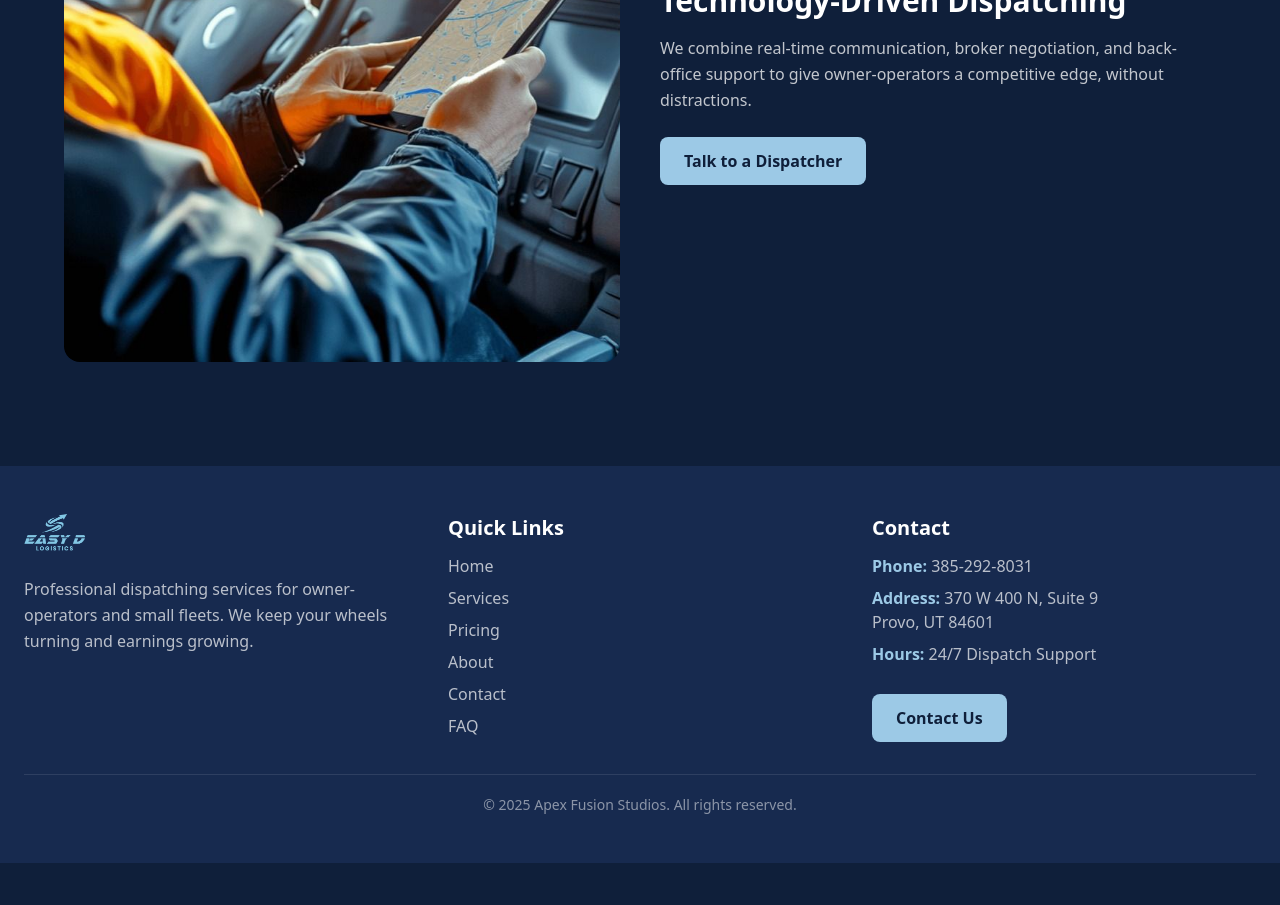
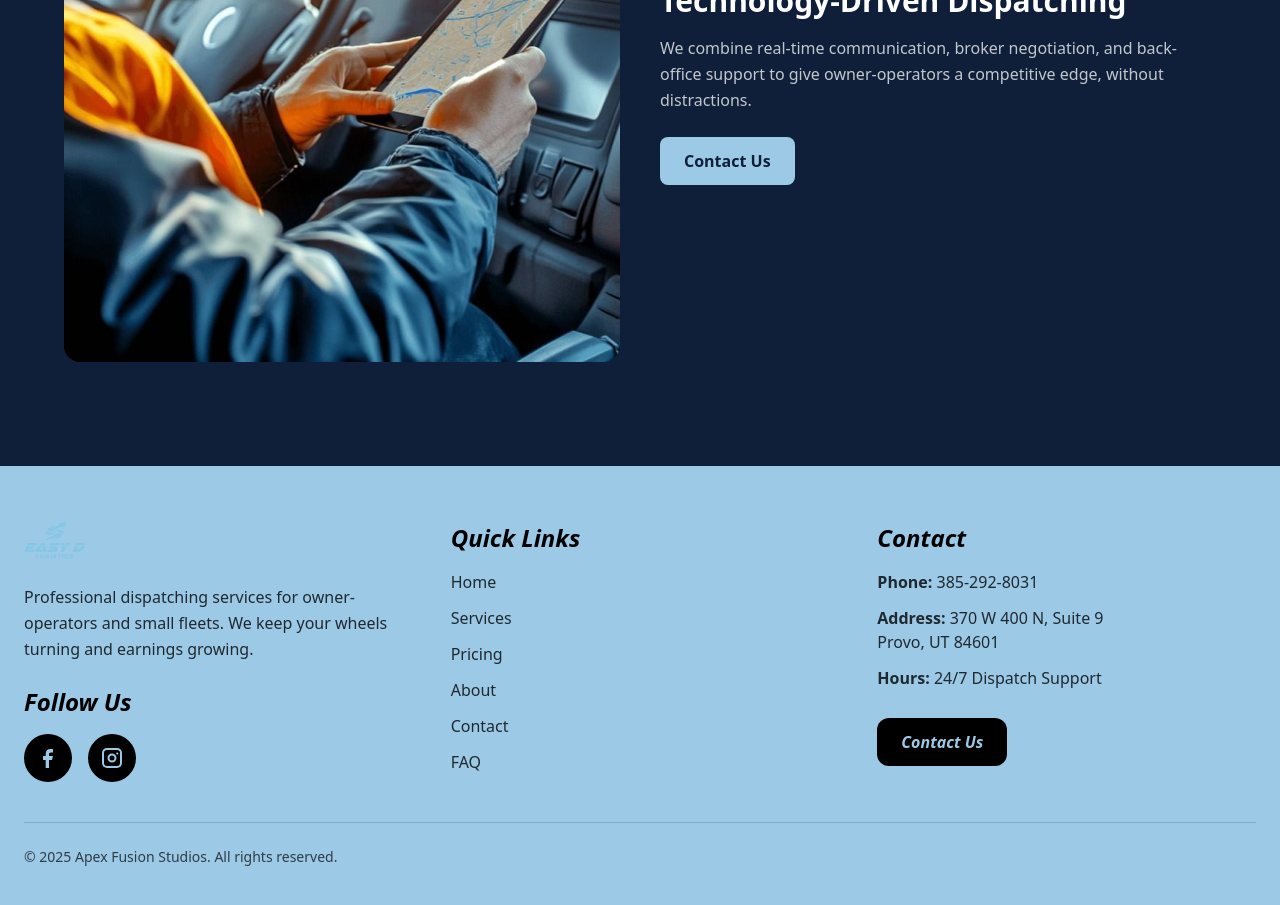
Before and after one commit to alexbritop24/easy-d-logistics, a React (Vite) app: page /services in a window 1280 px wide. Shown: the part 1200-2105 px from the top of the page. Before the commit the page ends 2063 px from the top, so only its background shows below. Built offline with nearby package versions, Linux system fonts and the light colour scheme; no server answers.

Commit message:
Added social media icons to footer

```diff
--- a/src/components/Footer.jsx
+++ b/src/components/Footer.jsx
@@ -2,13 +2,13 @@
 
 export default function Footer() {
   return (
-    <footer className="bg-[var(--color-primary-softer)] text-white mt-12">
-      <div className="max-w-7xl mx-auto px-6 py-10 md:py-12">
-        <div className="grid grid-cols-1 md:grid-cols-3 gap-8 md:gap-10">
+    <footer className="bg-[var(--color-accent)] text-black mt-12">
+      <div className="max-w-7xl mx-auto px-6 py-12 md:py-14">
+        <div className="grid grid-cols-1 md:grid-cols-3 gap-10 md:gap-12 items-start">
 
           {/* Branding */}
           <div>
-            <a href="/" className="inline-flex items-center gap-3">
+            <a href="/" className="inline-flex items-center">
               <img
                 src="/easy-d-logo-navbar.png"
                 alt="Easy D Logistics"
@@ -17,72 +17,96 @@ export default function Footer() {
               />
             </a>
 
-            <p className="mt-4 text-sm md:text-base text-white/70 leading-relaxed">
+            <p className="mt-4 text-sm md:text-base text-black/80 leading-relaxed max-w-sm">
               Professional dispatching services for owner-operators and small fleets.
               We keep your wheels turning and earnings growing.
             </p>
+
+            {/* Socials */}
+            <div className="mt-6">
+              <h3 className="text-xl md:text-2xl font-extrabold italic mb-4">
+                Follow Us
+              </h3>
+
+              <div className="flex items-center gap-4">
+
+                {/* Facebook */}
+                <a
+                  href="https://www.facebook.com/profile.php?id=61587555931236"
+                  target="_blank"
+                  rel="noopener noreferrer"
+                  aria-label="Facebook"
+                  className="w-12 h-12 rounded-full bg-black text-[var(--color-accent)] flex items-center justify-center transition hover:scale-105 hover:opacity-90"
+                >
+                  <svg
+                    xmlns="http://www.w3.org/2000/svg"
+                    viewBox="0 0 24 24"
+                    fill="currentColor"
+                    className="w-6 h-6"
+                  >
+                    <path d="M13 22v-8h3l1-4h-4V8.5c0-1.2.4-2 2.1-2H17V3.1c-.3 0-1.4-.1-2.7-.1-2.7 0-4.6 1.6-4.6 4.7V10H7v4h2.7v8H13z" />
+                  </svg>
+                </a>
+
+                {/* Instagram */}
+                <a
+                  href="https://www.instagram.com/easydlogistics/"
+                  target="_blank"
+                  rel="noopener noreferrer"
+                  aria-label="Instagram"
+                  className="w-12 h-12 rounded-full bg-black text-[var(--color-accent)] flex items-center justify-center transition hover:scale-105 hover:opacity-90"
+                >
+                  <svg
+                    xmlns="http://www.w3.org/2000/svg"
+                    viewBox="0 0 24 24"
+                    fill="currentColor"
+                    className="w-6 h-6"
+                  >
+                    <path d="M7 2h10a5 5 0 0 1 5 5v10a5 5 0 0 1-5 5H7a5 5 0 0 1-5-5V7a5 5 0 0 1 5-5zm0 2a3 3 0 0 0-3 3v10a3 3 0 0 0 3 3h10a3 3 0 0 0 3-3V7a3 3 0 0 0-3-3H7zm5 3.5A4.5 4.5 0 1 1 7.5 12 4.5 4.5 0 0 1 12 7.5zm0 2A2.5 2.5 0 1 0 14.5 12 2.5 2.5 0 0 0 12 9.5zm5.25-3.1a1.1 1.1 0 1 1-1.1 1.1 1.1 1.1 0 0 1 1.1-1.1z" />
+                  </svg>
+                </a>
+
+              </div>
+            </div>
           </div>
 
           {/* Quick Links */}
           <div>
-            <h3 className="text-lg md:text-xl font-bold mb-3">Quick Links</h3>
+            <h3 className="text-xl md:text-2xl font-extrabold italic mb-4">
+              Quick Links
+            </h3>
 
-            <ul className="grid grid-cols-2 md:grid-cols-1 gap-y-2 gap-x-6 text-sm md:text-base text-white/70">
-              <li>
-                <a href="/" className="hover:text-[var(--color-accent)] transition">
-                  Home
-                </a>
-              </li>
-              <li>
-                <a href="/services" className="hover:text-[var(--color-accent)] transition">
-                  Services
-                </a>
-              </li>
-              <li>
-                <a href="/pricing" className="hover:text-[var(--color-accent)] transition">
-                  Pricing
-                </a>
-              </li>
-              <li>
-                <a href="/about" className="hover:text-[var(--color-accent)] transition">
-                  About
-                </a>
-              </li>
-              <li>
-                <a href="/contact" className="hover:text-[var(--color-accent)] transition">
-                  Contact
-                </a>
-              </li>
-              <li>
-                <a href="/faq" className="hover:text-[var(--color-accent)] transition">
-                  FAQ
-                </a>
-              </li>
+            <ul className="grid grid-cols-2 md:grid-cols-1 gap-y-3 gap-x-6 text-sm md:text-base text-black/80 font-medium">
+              <li><a href="/" className="hover:opacity-70 transition">Home</a></li>
+              <li><a href="/services" className="hover:opacity-70 transition">Services</a></li>
+              <li><a href="/pricing" className="hover:opacity-70 transition">Pricing</a></li>
+              <li><a href="/about" className="hover:opacity-70 transition">About</a></li>
+              <li><a href="/contact" className="hover:opacity-70 transition">Contact</a></li>
+              <li><a href="/faq" className="hover:opacity-70 transition">FAQ</a></li>
             </ul>
           </div>
 
           {/* Contact + CTA */}
           <div>
-            <h3 className="text-lg md:text-xl font-bold mb-3">Contact</h3>
+            <h3 className="text-xl md:text-2xl font-extrabold italic mb-4">
+              Contact
+            </h3>
 
-            <ul className="space-y-2 text-sm md:text-base text-white/70 mb-5">
+            <ul className="space-y-3 text-sm md:text-base text-black/80 mb-6 font-medium">
               <li>
-                <span className="font-semibold text-[var(--color-accent)]">Phone:</span>{" "}
-                <a
-                  href="tel:+13852928031"
-                  className="hover:text-[var(--color-accent)] transition"
-                >
+                <span className="font-bold">Phone:</span>{" "}
+                <a href="tel:+13852928031" className="hover:opacity-70 transition">
                   385-292-8031
                 </a>
               </li>
 
               <li>
-                <span className="font-semibold text-[var(--color-accent)]">Address:</span>{" "}
+                <span className="font-bold">Address:</span>{" "}
                 <a
                   href="https://maps.google.com/?q=370+W+400+N+Suite+9+Provo+UT+84601"
                   target="_blank"
                   rel="noopener noreferrer"
-                  className="hover:text-[var(--color-accent)] transition"
+                  className="hover:opacity-70 transition"
                 >
                   370 W 400 N, Suite 9
                   <br />
@@ -91,32 +115,20 @@ export default function Footer() {
               </li>
 
               <li>
-                <span className="font-semibold text-[var(--color-accent)]">Hours:</span>{" "}
-                24/7 Dispatch Support
+                <span className="font-bold">Hours:</span> 24/7 Dispatch Support
               </li>
             </ul>
 
             <a
               href="/contact"
-              className="
-                inline-block
-                mt-2
-                px-6
-                py-3
-                rounded-lg
-                font-semibold
-                bg-[var(--color-accent)]
-                text-[var(--color-primary)]
-                transition
-                hover:opacity-90
-              "
+              className="inline-block mt-1 px-6 py-3 rounded-xl font-bold italic bg-black text-[var(--color-accent)] transition hover:opacity-90"
             >
               Contact Us
             </a>
           </div>
         </div>
 
-        <div className="mt-8 border-t border-white/10 pt-5 text-center text-xs md:text-sm text-white/50">
+        <div className="mt-10 border-t border-black/15 pt-6 text-center md:text-left text-xs md:text-sm text-black/70 font-medium">
           © {new Date().getFullYear()} Apex Fusion Studios. All rights reserved.
         </div>
       </div>
--- a/src/pages/Services.jsx
+++ b/src/pages/Services.jsx
@@ -148,7 +148,7 @@ export default function Services() {
                     transition hover:opacity-90
                   "
                 >
-                  Talk to a Dispatcher
+                  Contact Us
                 </a>
               </div>
             </Reveal>
```
Lines whose indentation alone changed are shown as unchanged.
